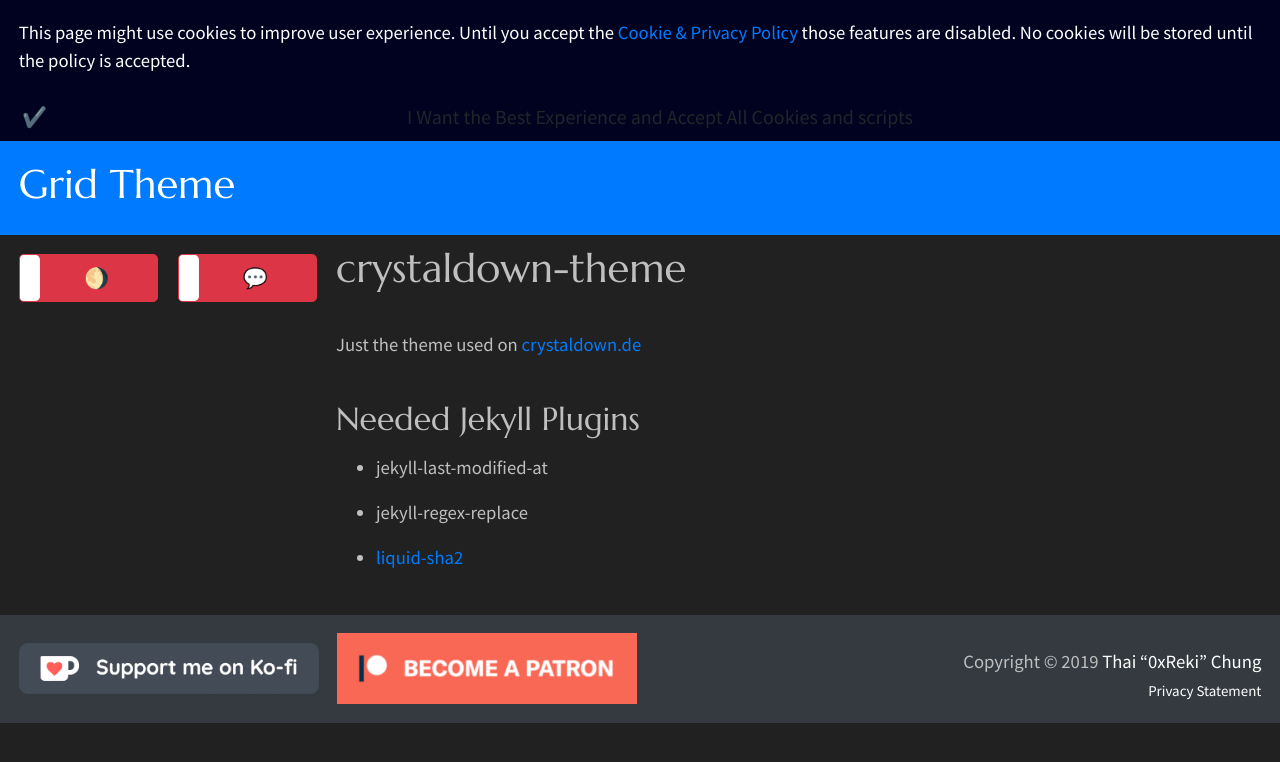
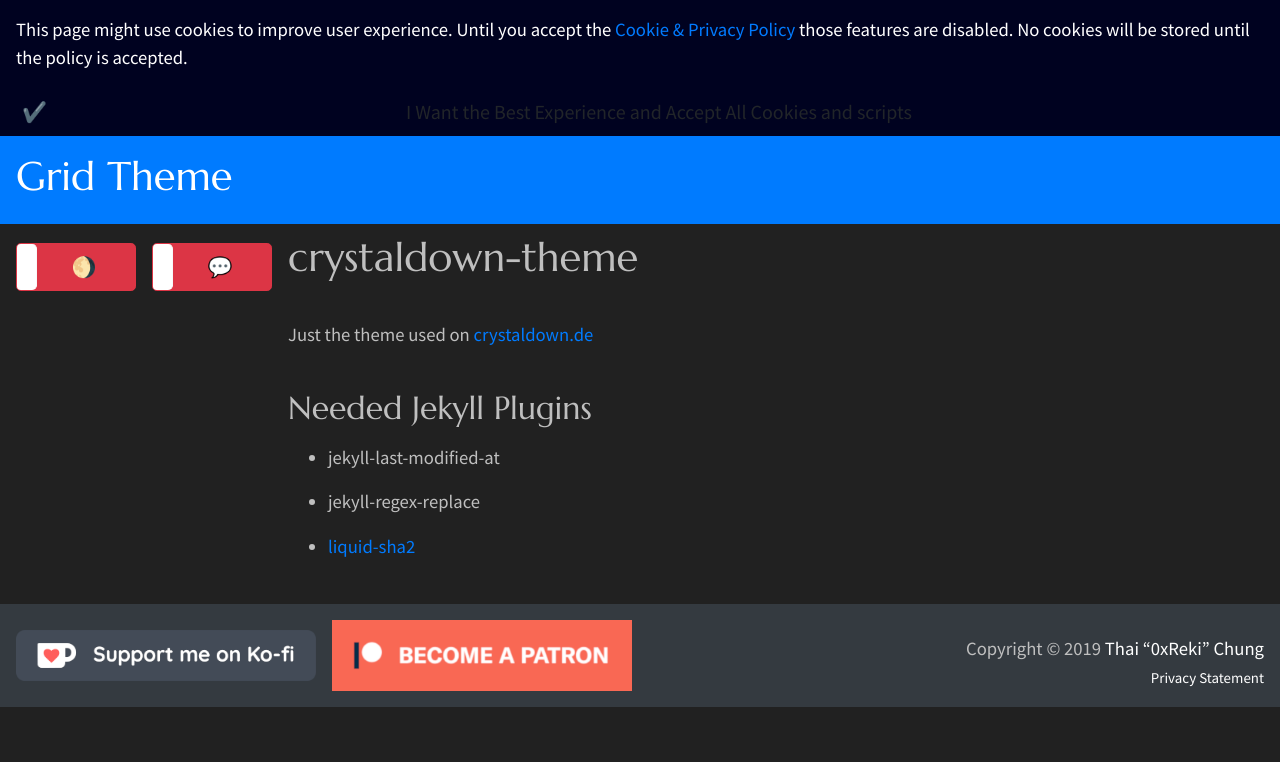
Before and after one commit to RiichiReki/riichi-cologne-theme, a Jekyll site: the page built from README.md, in a window 1280 px wide. Shown: the top 762 px of the page. Built offline with Jekyll 4.4.1, drawn with Linux system fonts in a browser that asks for light colours; our own code applies the rules of GitHub Pages for plain Markdown files.

Commit message:
CSS go rems

```diff
--- a/assets/css/main.scss
+++ b/assets/css/main.scss
@@ -30,7 +30,7 @@ body,
 
   > header {
     grid-area: title;
-    padding: 1em;
+    padding: 1rem;
     background: var(--blue);
 
     @media(min-width: 768px) {
@@ -70,11 +70,11 @@ body,
         text-align: center;
 
         &:first-child {
-          margin-top: 1em;
+          margin-top: 1rem;
         }
 
         &:last-child {
-          margin-bottom: 1em;
+          margin-bottom: 1rem;
         }
 
         a {
@@ -107,7 +107,7 @@ body,
   > .controls {
     grid-area: controls;
     display: flex;
-    margin: 0 -.5em;
+    margin: 0 -.5rem;
     flex-wrap: wrap;
 
     > .toggle {
@@ -117,8 +117,8 @@ body,
     > * {
       flex-grow: 1;
       flex-basis: 0;
-      margin-left: .5em;
-      margin-right: .5em;
+      margin-left: .5rem;
+      margin-right: .5rem;
     }
   }
 
@@ -140,7 +140,7 @@ body,
       align-content: stretch;
 
       @media (min-width: 576px) {
-        margin: 0 -.5em;
+        margin: 0 -.5rem;
       }
 
       span {
@@ -148,13 +148,13 @@ body,
       }
 
       .early-acess {
-        margin-right: .5em;
+        margin-right: .5rem;
 
         img {
           float: right;
           position: relative;
-          right: 1em;
-          margin: -1em;
+          right: 1rem;
+          margin: -1rem;
           clear: both;
         }
       }
@@ -174,7 +174,7 @@ body,
     display: flex;
     justify-content: space-between;
     flex-wrap: wrap;
-    padding: 1em;
+    padding: 1rem;
     background: var(--dark);
 
     a {
@@ -188,7 +188,7 @@ body,
 
       div {
         flex-basis: 300px;
-        margin-right: 1em;
+        margin-right: 1rem;
       }
     }
 
@@ -204,14 +204,14 @@ body,
     grid-area: policy-banner;
 
     p {
-      margin: 1em;
+      margin: 1rem;
     }
 
     .policy-button,
     .policy-button-all {
       display: block;
-      padding: .5em;
-      margin: 1em;
+      padding: .5rem;
+      margin: 1rem;
       border: 2px outset;
     }
   }
@@ -225,7 +225,7 @@ body,
   }
 
   @media (min-width: 768px) {
-    grid-template-columns: 0 1fr 16em 0;
+    grid-template-columns: 0 1fr 16rem 0;
     gap: 5vmin 5vmin;
     grid-template-rows: auto;
     grid-template-areas:
@@ -241,8 +241,8 @@ body,
   @media (min-width: 992px) {
     font-size: 14pt;
 
-    grid-template-columns: 0 16em 1fr 1fr 0;
-    gap: 1vmin 1em;
+    grid-template-columns: 0 16rem 1fr 1fr 0;
+    gap: 1vmin 1rem;
     grid-template-rows: auto;
     grid-template-areas:
       "policy-banner policy-banner policy-banner policy-banner policy-banner"
@@ -259,7 +259,7 @@ body,
   display: flex;
 
   a {
-    margin-left: .5em;
+    margin-left: .5rem;
     max-width: 96px;
 
     &:first-child {
@@ -308,7 +308,7 @@ img {
 
 .interface {
   display: block;
-  margin: 1em 0 1em 0;
+  margin: 1rem 0 1rem 0;
   padding: 0em;
   font-style: normal;
   break-inside: avoid;
@@ -317,11 +317,11 @@ img {
   outline: 0;
 
   .interface {
-    margin: 0 1em 1em;
+    margin: 0 1rem 1rem;
   }
 
   > p, > h3 {
-    margin: 0 1em 1em;
+    margin: 0 1rem 1rem;
 
     &:first-child {
       display: block;
@@ -329,7 +329,7 @@ img {
       border-top-left-radius: .3rem;
       border-top-right-radius: .3rem;
 
-      margin: 0 0 1em;
+      margin: 0 0 1rem;
 
       padding: 1rem;
       font-weight: bold;
@@ -342,12 +342,12 @@ img {
   }
 
   > table, > div {
-    margin: 0 1em 1em;
+    margin: 0 1rem 1rem;
   }
 
   ul {
-    margin: 0 1em 1em;
-    padding-left: 1.5em;
+    margin: 0 1rem 1rem;
+    padding-left: 1.5rem;
 
     li {
       margin: 3pt 0;
@@ -381,7 +381,7 @@ a {
   width: 1.5em;
   float: left;
   text-align: right;
-  margin-right: .5em;
+  margin-right: .5rem;
   font-family: emoji;
 }
 
@@ -422,7 +422,7 @@ li:empty {
   }
 
   > div {
-    margin: 0.5em;
+    margin: 0.5rem;
   }
 }
 
@@ -434,7 +434,7 @@ li:empty {
 
   img {
     float: left;
-    margin: 0 .5em 1em 1em;
+    margin: 0 .5rem 1rem 1rem;
   }
 }
 
@@ -468,7 +468,7 @@ li:empty {
 }
 
 .d-flex .btn {
-  margin: .5em;
+  margin: .5rem;
   flex-grow: 1;
 }
 
```
